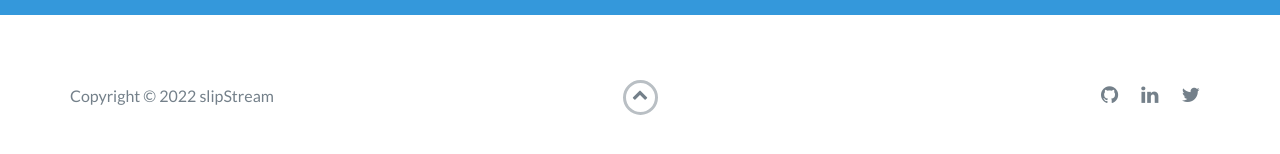
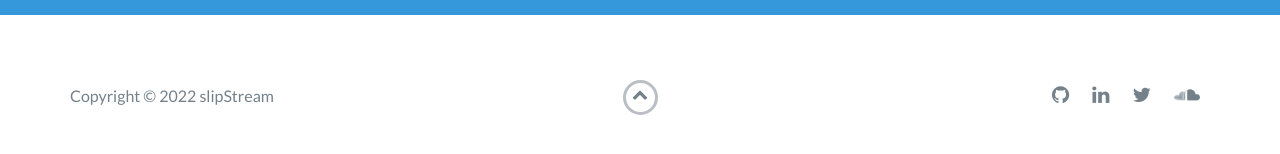
Before and after one commit to tritonSama/tritonSama.github.io, a website: page index.html in a window 1280 px wide. Shown: the part 4511-4665 px from the top of the page. Drawn offline with nearby package versions, Linux system fonts and the light colour scheme.

Commit message:
Update index.html

```diff
--- a/index.html
+++ b/index.html
@@ -293,7 +293,8 @@
                         <li>
                             <a href="https://twitter.com/tritonSama" target="_blank"><i class="fa fa-twitter" aria-hidden="true"></i></a>
                         </li>
-
+                        <li>
+			    <a href="https://soundcloud.com/operationslipstream" target="_blank"><i class="fa fa-soundcloud" aria-hidden="true"></i></a>
                     </ul>
                 </div>
             </div>
```
